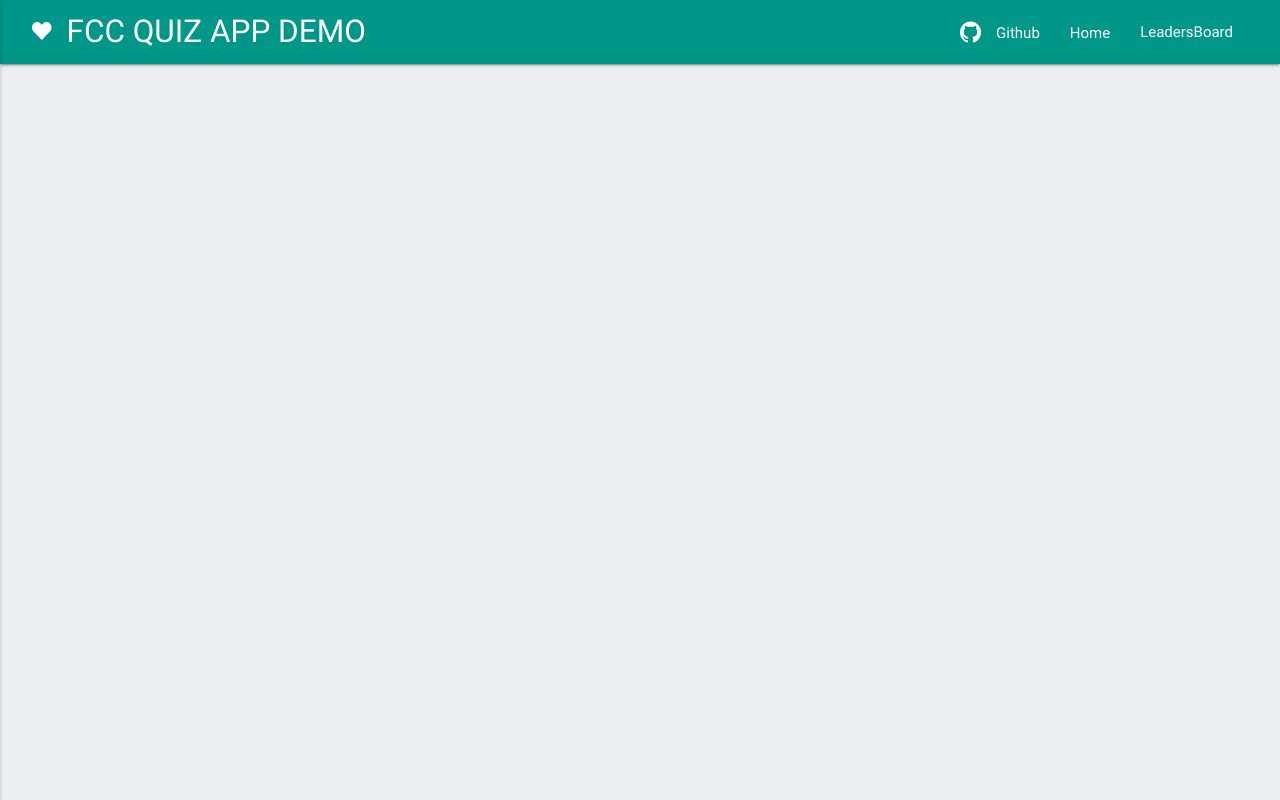
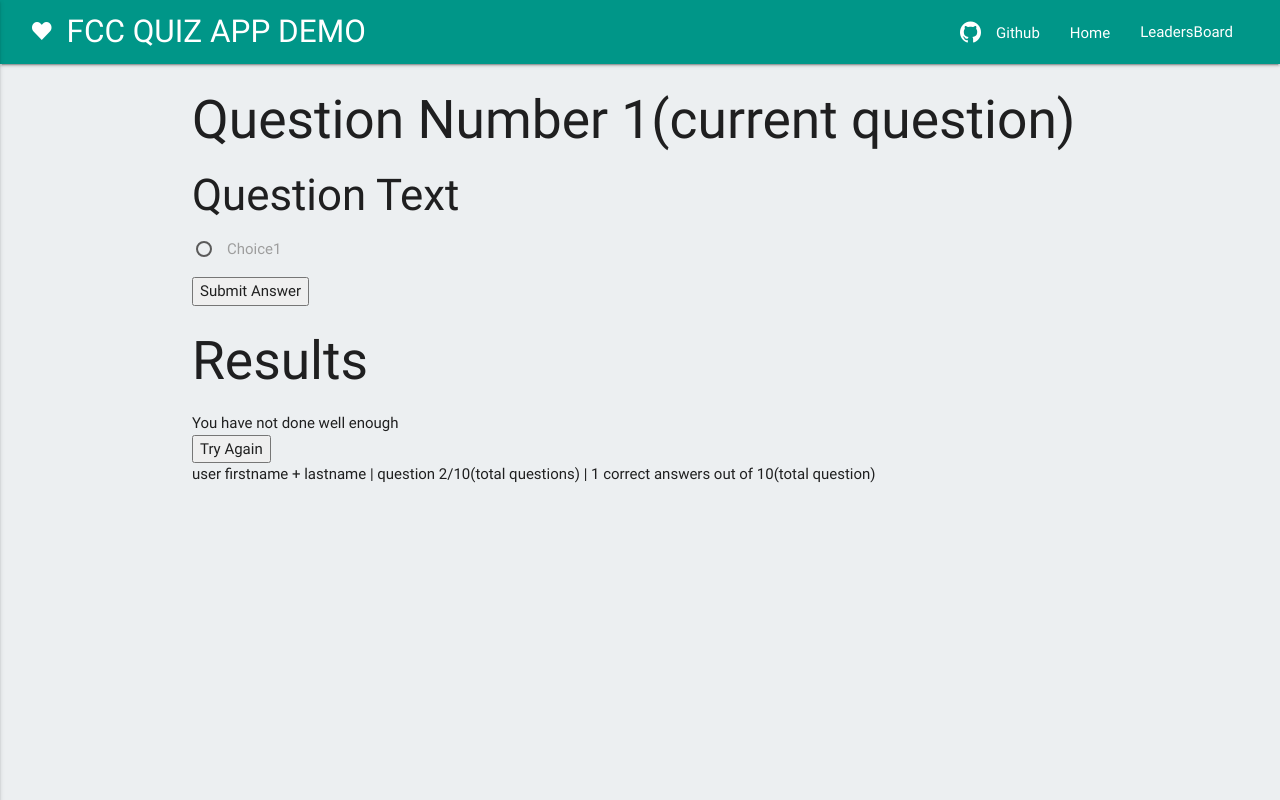
Before and after one commit to jattoabdul/fcc-ilorin-quiz-app-demo, a plain HTML site: page index.html in a window 1280 px wide. Drawn offline with Linux system fonts and the light colour scheme; files whose address does not match are found by name.

Commit message:
added quiz markup to be style for frontend

```diff
--- a/index.html
+++ b/index.html
@@ -22,7 +22,10 @@
             </a>
             <ul class="right hide-on-med-and-down">
                 <li>
-                    <a href="https://github.com/jattoabdul/fcc-ilorin-quiz-app-demo" class="waves-effect waves-light" target="_blank"><i class="icon ion-social-github left"></i>Github</a>
+                    <a href="https://github.com/jattoabdul/fcc-ilorin-quiz-app-demo"
+                      class="waves-effect waves-light" target="_blank">
+                      <i class="icon ion-social-github left"></i>Github
+                    </a>
                 </li>
                 <li><a href="#!" class="waves-effect">Home</a></li>
                 <li><a href="#!">LeadersBoard</a></li>
@@ -38,10 +41,47 @@
         </div>
     </nav>
   <section class="main container">
-    <!-- Intro & Registration Form / Question  & Answers -->
+    <!-- Intro & Registration Form -->
+    <div class="js-start" data-page-index="0">
+
+    </div>
+    <!-- Question  & Answers -->
+    <div class="js-question">
+      <h2>Question Number 1(current question)</h2>
+      <h3>Question Text</h3>
+      <div class="feedback-message">
+
+      </div>
+      <form id="js-question-form">
+        <ul>
+          <li class="js-choices">
+            <input type="radio" class="js-radio" id="answer1"
+              name="answer" value="choice1" data-answer-index="1"
+              required="required">
+              <label for="answer1">Choice1</label>
+          </li>
+        </ul>
+      </form>
+      <button type="submit" class="js-question-button">Submit Answer</button>
+    </div>
+    <!-- Result & Review(feedback Message) -->
+    <div class="js-result" data-page-index="0">
+      <h2>Results</h2>
+      <div class="img-content">
+        <!-- <img src="http://popgoestheweek.com/wp-content/uploads/2011/11/Dunder-Mifflin-Logo-Cast-the-office-28us-29-34267_1024_819.jpg" alt="Michael Scott of Dunder Mifflin Paper Company"> -->
+      <div class="feedback-message">
+        You have not done well enough
+      </div>
+      <form id="js-result-form">
+        <button type="submit" class="js-result-button">Try Again</button>
+      </form>
+      </div>
+    </div>
   </section>
   <section class="progress-section container">
     <!-- Progress / Results -->
+    <!-- progress bar -->
+    user firstname + lastname | question 2/10(total questions) | 1 correct answers out of 10(total question)
   </section>
   <script src="js/jquery.min.js"></script>
   <script src="js/materialize.min.js"></script>
```
